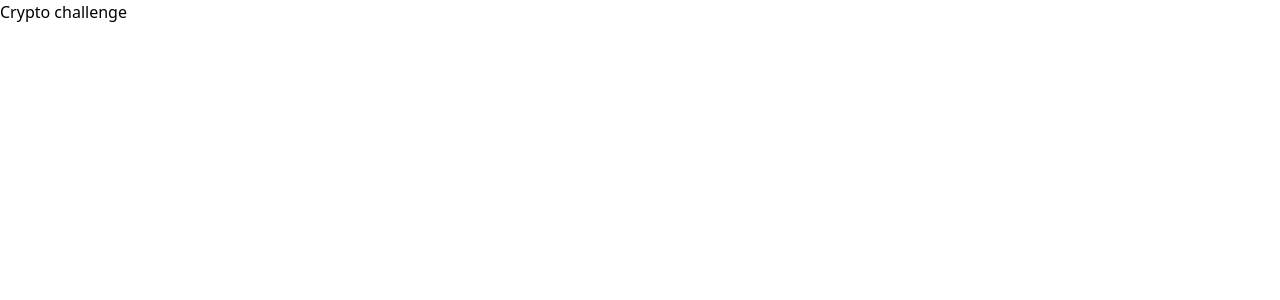
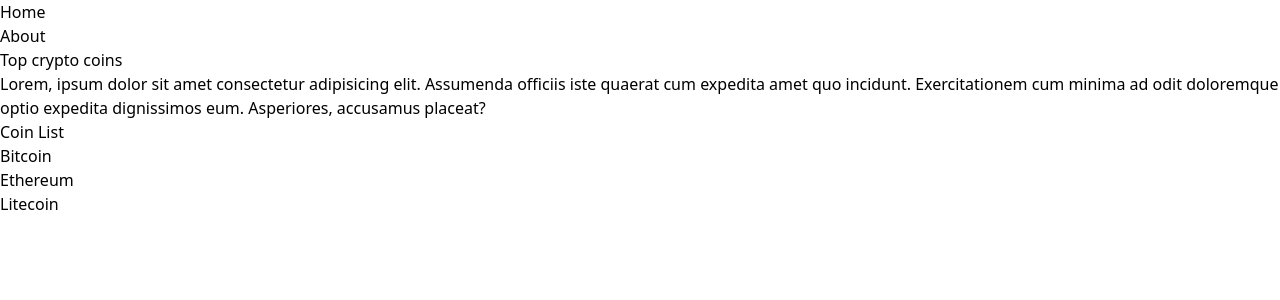
Before and after one commit to tadeowoto/crypto-challenge, a Next.js app: page / in a window 1280 px wide. Shown: the top 300 px of the page. Built offline with nearby package versions, Linux system fonts and the light colour scheme.

Commit message:
feat: html structure added

```diff
--- a/app/page.tsx
+++ b/app/page.tsx
@@ -1,7 +1,37 @@
 export default function Home() {
   return (
-    <main>
-      <h1>Crypto challenge</h1>
-    </main>
+    <>
+      <header>
+        <nav>
+          <ul>
+            <li>
+              <a href="#">Home</a>
+            </li>
+            <li>
+              <a href="#">About</a>
+            </li>
+          </ul>
+        </nav>
+      </header>
+      <main>
+        <header>
+          <h1>Top crypto coins</h1>
+          <p>
+            Lorem, ipsum dolor sit amet consectetur adipisicing elit. Assumenda
+            officiis iste quaerat cum expedita amet quo incidunt. Exercitationem
+            cum minima ad odit doloremque optio expedita dignissimos eum.
+            Asperiores, accusamus placeat?
+          </p>
+        </header>
+        <section>
+          <h2>Coin List</h2>
+          <ul>
+            <li>Bitcoin</li>
+            <li>Ethereum</li>
+            <li>Litecoin</li>
+          </ul>
+        </section>
+      </main>
+    </>
   );
 }
```
